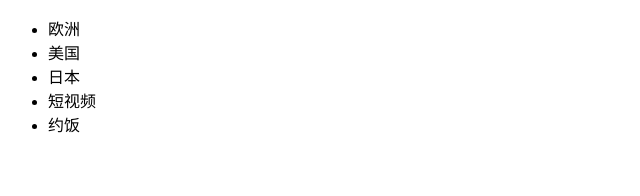
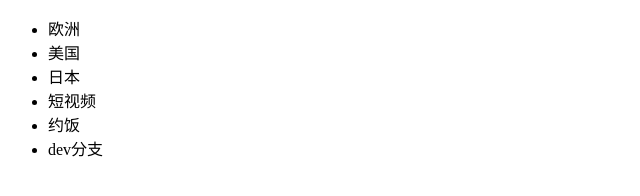
Before and after one commit to fish567/dbhot, a plain HTML site: page index.html in a window 1280 px wide. Shown: the full height of the page, 0-640 px from the left. Drawn offline with Linux system fonts and the light colour scheme.

Commit message:
dev分支

```diff
--- a/index.html
+++ b/index.html
@@ -12,6 +12,7 @@
    <li>日本</li>
    <li>短视频</li>
    <li>约饭</li>
+   <li>dev分支</li>
     </ul>
 </body>
 </html>
```
